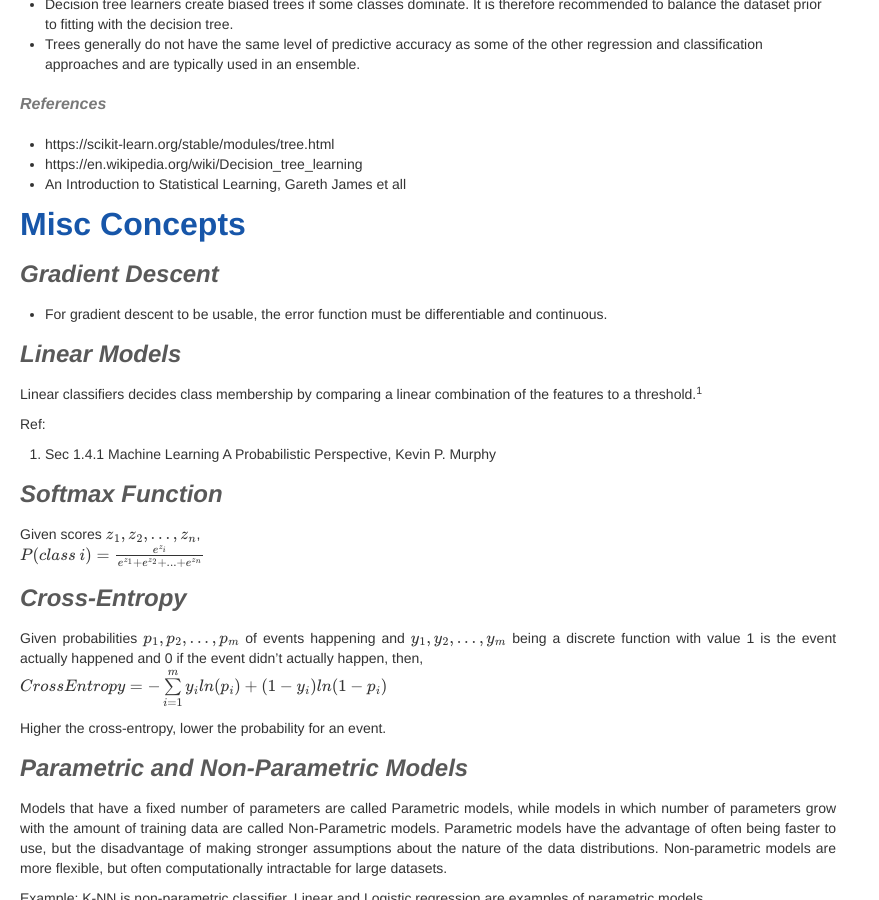
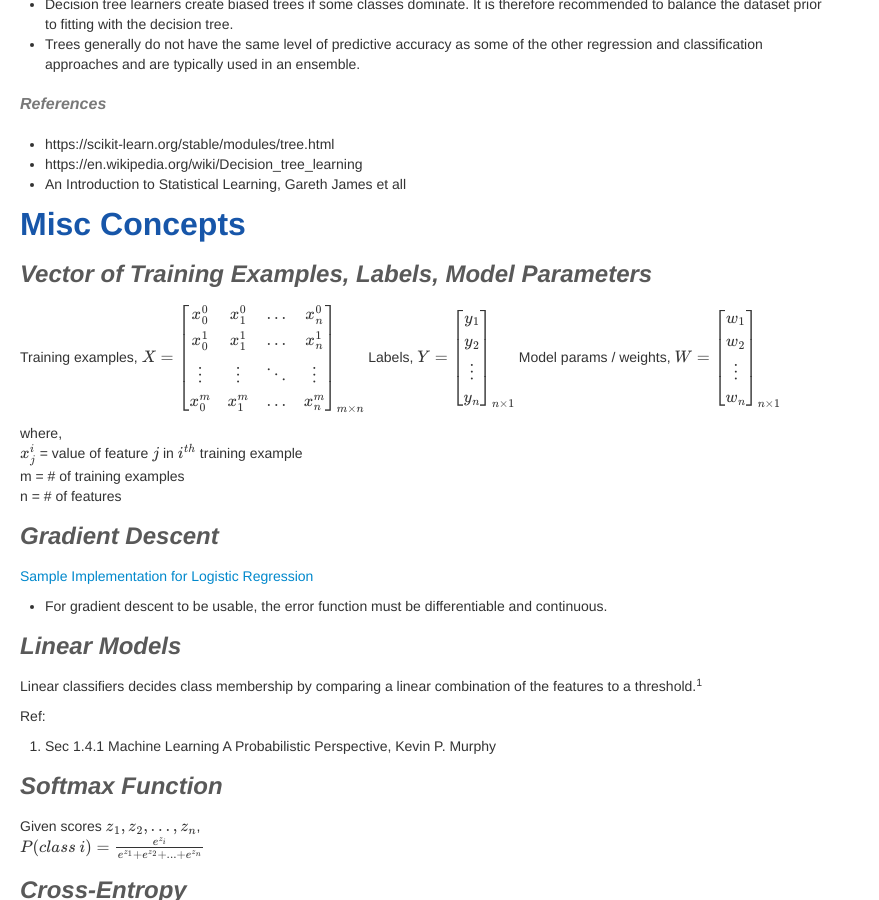
Before and after one commit to anuragkapur/anuragkapur.github.io, a Jekyll site: the page built from blog/engineering/_posts/2020-04-25-machine-learning-reference-guide.md, in a window 1280 px wide and 900 px high, scrolled down 6861 px. Shown: the whole window, without its empty margins (0-879 px from the left). Built offline with Jekyll 4.4.1, drawn with Linux system fonts in a browser that asks for light colours; formulas are drawn with MathJax 3; comment, search, counter and statistics services are not loaded.

Commit message:
Add vector notation for training examples, labels and model params + link to gradient descent sample implementation

```diff
--- a/blog/engineering/_posts/2020-04-25-machine-learning-reference-guide.md
+++ b/blog/engineering/_posts/2020-04-25-machine-learning-reference-guide.md
@@ -336,7 +336,42 @@ approaches and are typically used in an ensemble.
 
 # Misc Concepts
 
+## Vector of Training Examples, Labels, Model Parameters
+Training examples,
+$$
+X = \begin{bmatrix}
+    x_{0}^{0} & x_{1}^{0} & \dots & x_{n}^{0} \\
+    x_{0}^{1} & x_{1}^{1} & \dots & x_{n}^{1} \\
+    \vdots    & \vdots    &\ddots & \vdots    \\
+    x_{0}^{m} & x_{1}^{m} & \dots & x_{n}^{m} \\
+    \end{bmatrix}_{m \times n}
+$$
+Labels,
+$$
+Y = \begin{bmatrix}
+    y_1    \\
+    y_2    \\
+    \vdots \\
+    y_n
+    \end{bmatrix}_{n \times 1}
+$$
+Model params / weights,
+$$
+W = \begin{bmatrix}
+    w_1    \\
+    w_2    \\
+    \vdots \\
+    w_n
+    \end{bmatrix}_{n \times 1}
+$$
+
+where,
+$$x_j^i$$ = value of feature $$j$$ in $$i^{th}$$ training example
+m = # of training examples
+n = # of features
+
 ## Gradient Descent
+[Sample Implementation for Logistic Regression](https://github.com/anuragkapur/udacity-into-to-machine-learning/blob/master/src/classroom/jupyter/gradient_descent.ipynb)
 * For gradient descent to be usable, the error function must be differentiable and continuous.
 
 ## Linear Models
```
